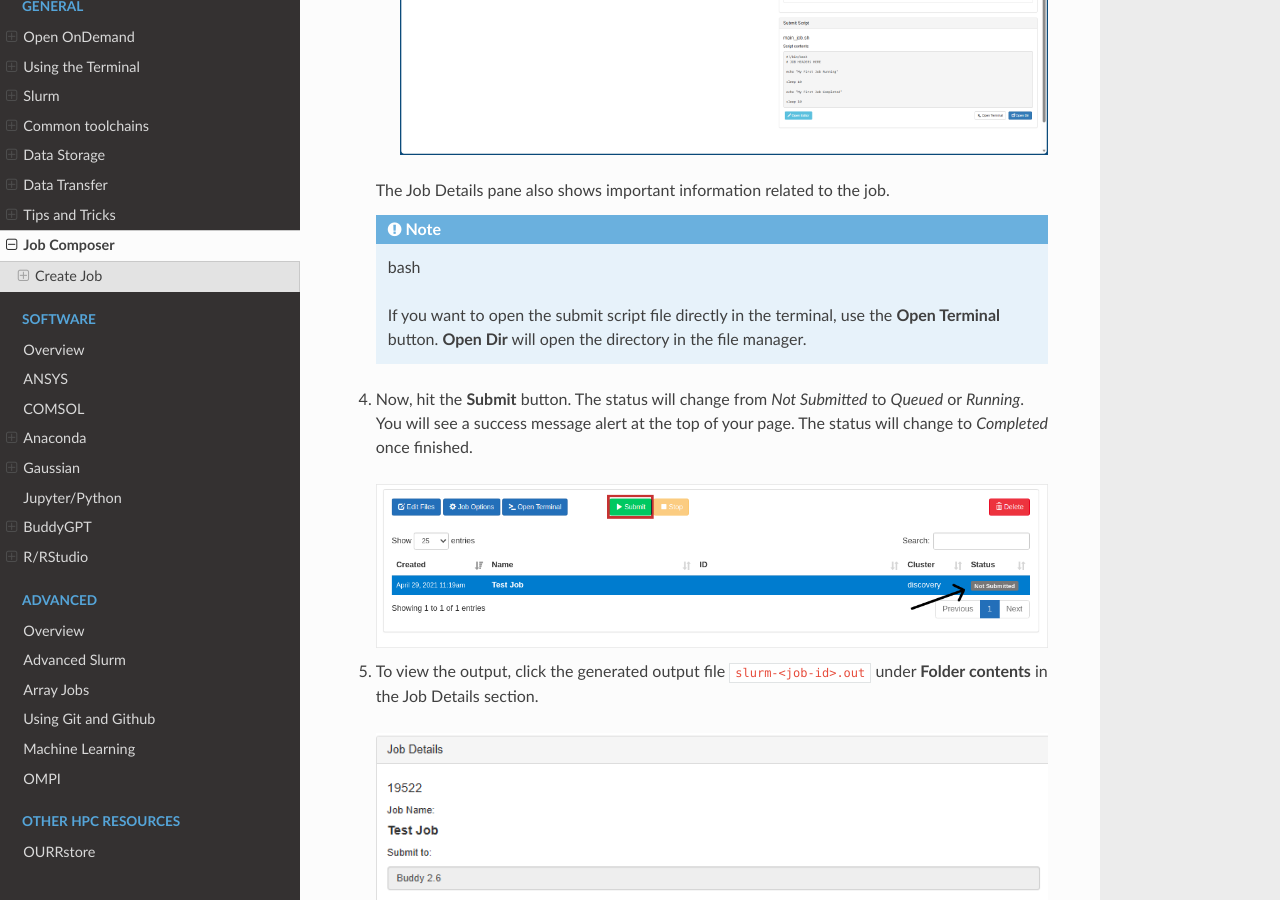
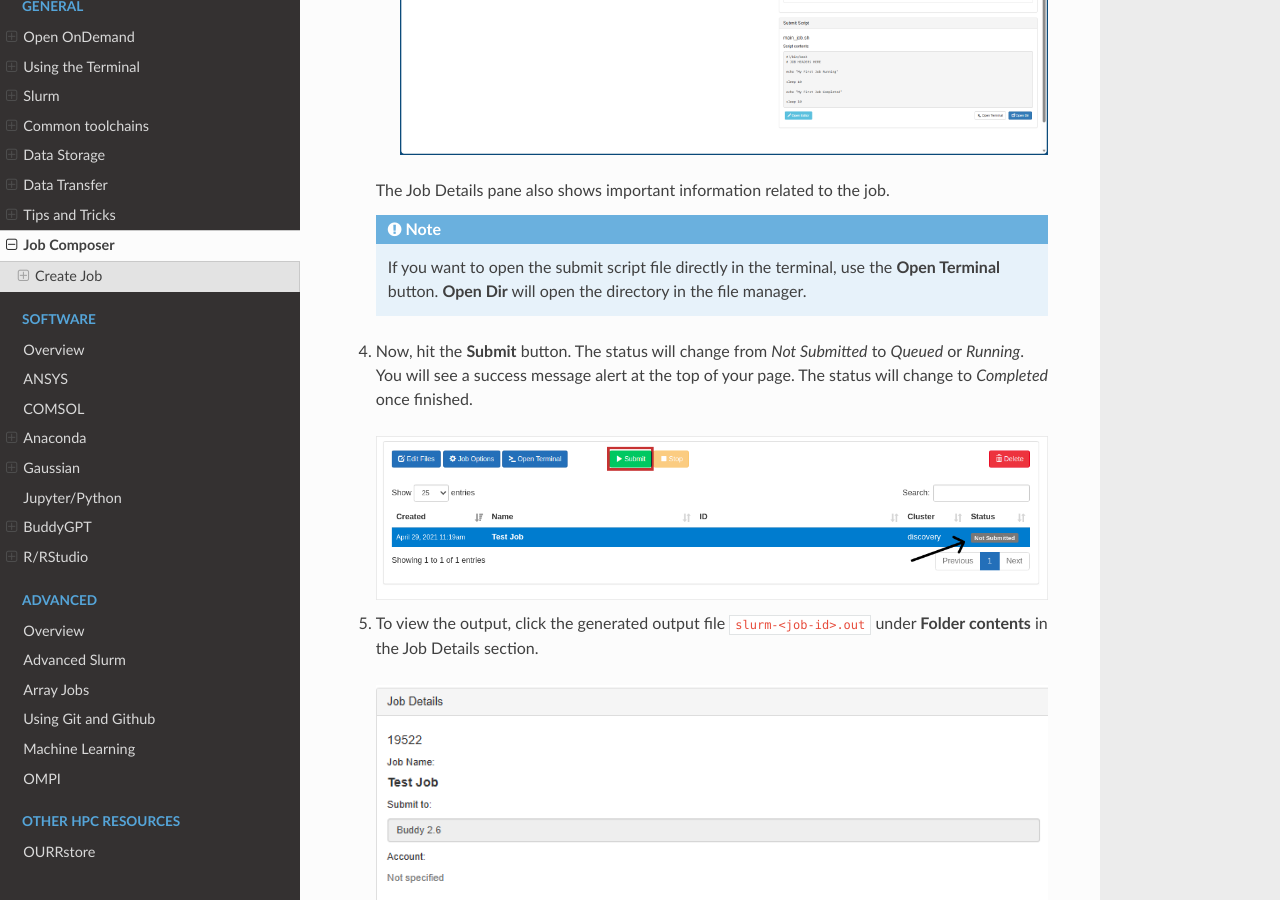
Before and after one commit to UCO-HPC/buddy-documentation, a Sphinx documentation site: the page built from source/general/Job-Composer.rst, in a window 1280 px wide and 900 px high, scrolled down 3790 px. Built offline with Sphinx 7.4.7 and the Read the Docs theme 3.1.0, drawn with Linux system fonts in a browser that asks for light colours.

Commit message:
note formatting

```diff
--- a/source/general/Job-Composer.rst
+++ b/source/general/Job-Composer.rst
@@ -66,8 +66,7 @@ From Default Template
 
    The Job Details pane also shows important information related to the job.
 
-   .. note:: bash
-
+   .. note::
       If you want to open the submit script file directly in the terminal, use the **Open Terminal** button.
       **Open Dir** will open the directory in the file manager.
 
```
